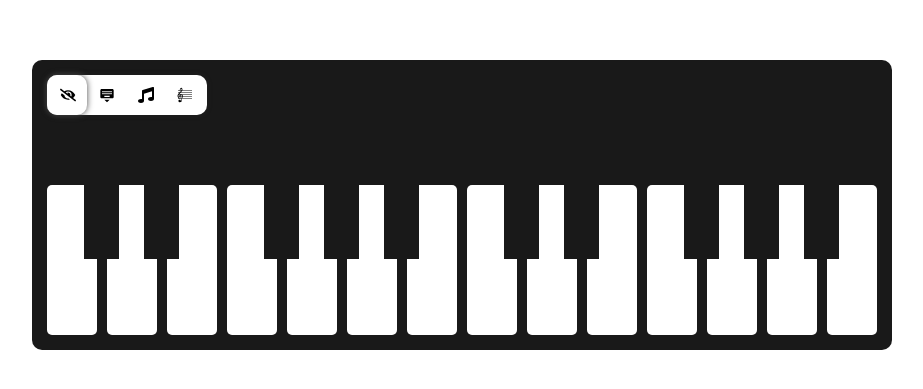
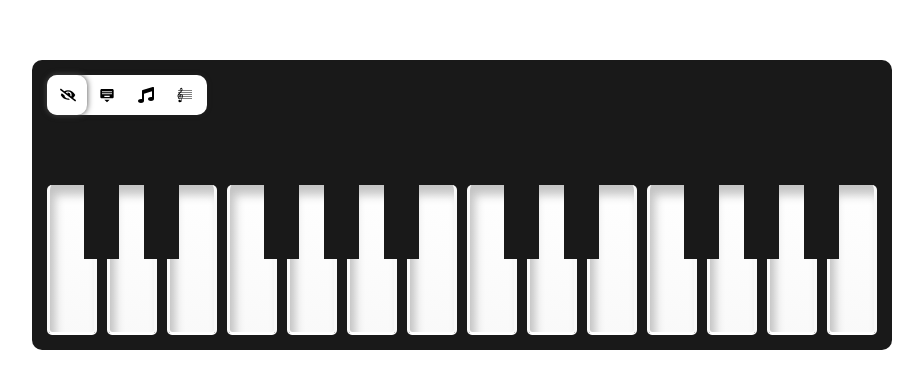
Before and after one commit to juuliana/piano, a Next.js app: page / in a window 1280 px wide. Shown: the part 195-584 px from the top of the page, without its empty margins (178-1101 px from the left). Built offline with nearby package versions, Linux system fonts and the light colour scheme.

Commit message:
fix: fix key types

```diff
--- a/src/components/key/index.tsx
+++ b/src/components/key/index.tsx
@@ -1,19 +1,9 @@
 import { useSound } from "@/src/hooks";
-import { Codes, IStructure } from "@/src/utils";
-
-import { IToggle } from "../toggle/types";
 
 import { Container } from "./styles";
+import { IKeyProps } from "./types";
 
-export namespace KeyProps {
-  export interface Props {
-    note: IStructure;
-    typed: Codes | string;
-    labelOption: IToggle.Selected;
-  }
-}
-
-export function Key({ note, typed, labelOption }: KeyProps.Props) {
+export function Key({ note, typed, labelOption }: IKeyProps.Props) {
   const { play } = useSound();
 
   const label = labelOption === "hidden" ? "" : note[labelOption];
--- a/src/components/key/styles.ts
+++ b/src/components/key/styles.ts
@@ -4,7 +4,7 @@ export const Container = styled.div`
   display: flex;
   justify-content: center;
   align-items: flex-end;
-  background: #ffffff;
+  background: var(--white);
   height: 150px;
   width: 50px;
   border-radius: 5px;
@@ -12,17 +12,23 @@ export const Container = styled.div`
   padding-bottom: 10px;
 
   font-size: 20px;
-  color: #19191980;
+  color: var(--black-opacity-80);
+
+  background: linear-gradient(20deg, var(--white-regular), var(--white));
+  border-width: 0px 3px 3px 3px;
+  border-style: solid;
+  border-color: var(--white) var(--white-regular);
+  box-shadow: var(--shadow-key);
 
   ${({ selected }: { selected: boolean }) => {
     if (selected) {
       return css`
-        box-shadow: inset 5px 10px 10px #19191990;
+        box-shadow: var(--shadow-selected);
       `;
     } else {
       return css`
         :active {
-          box-shadow: inset 5px 10px 10px #19191990;
+          box-shadow: var(--shadow-selected);
         }
       `;
     }
```
Also changed, not shown: src/components/key/types.d.ts (added, +7 -0 lines).
